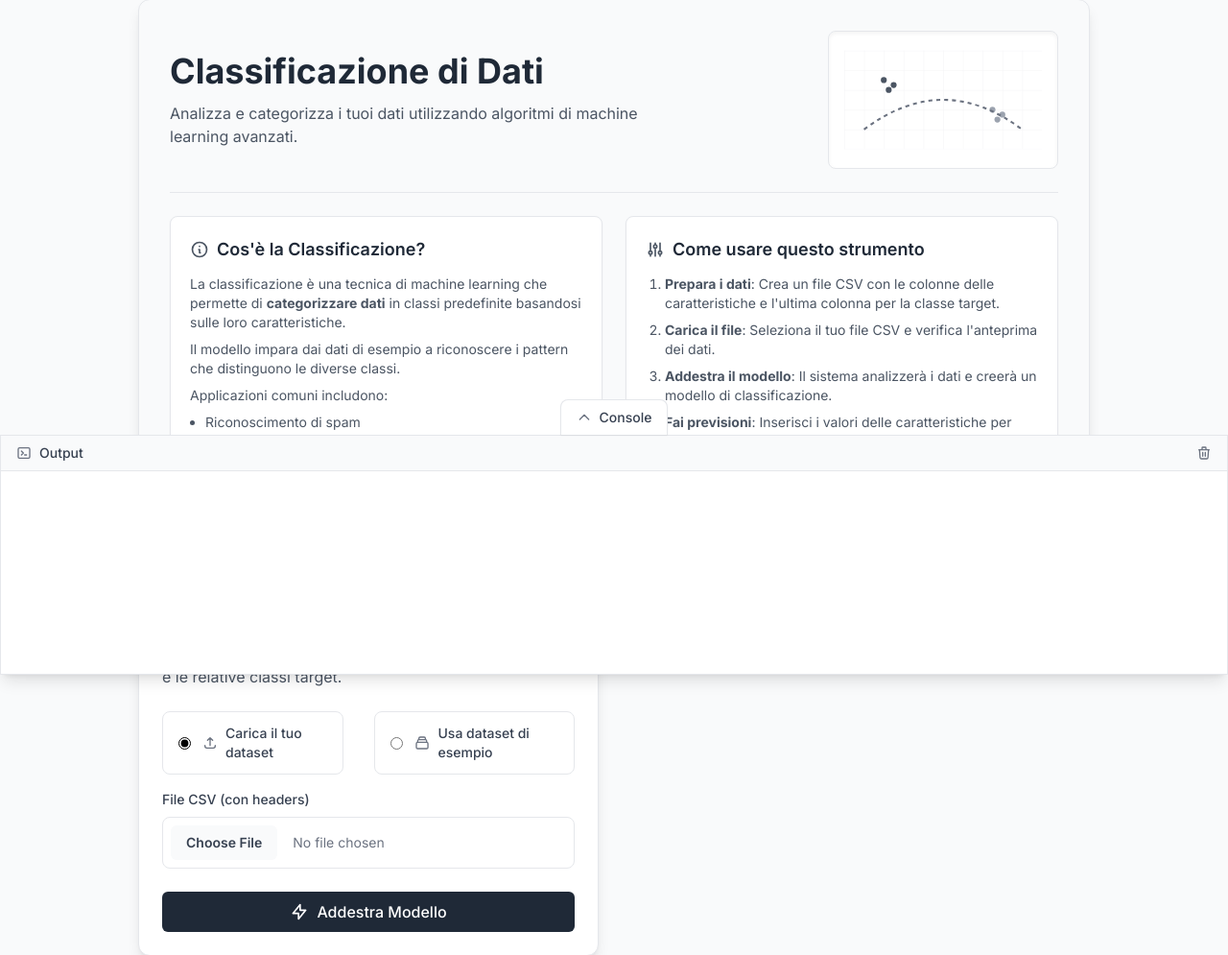
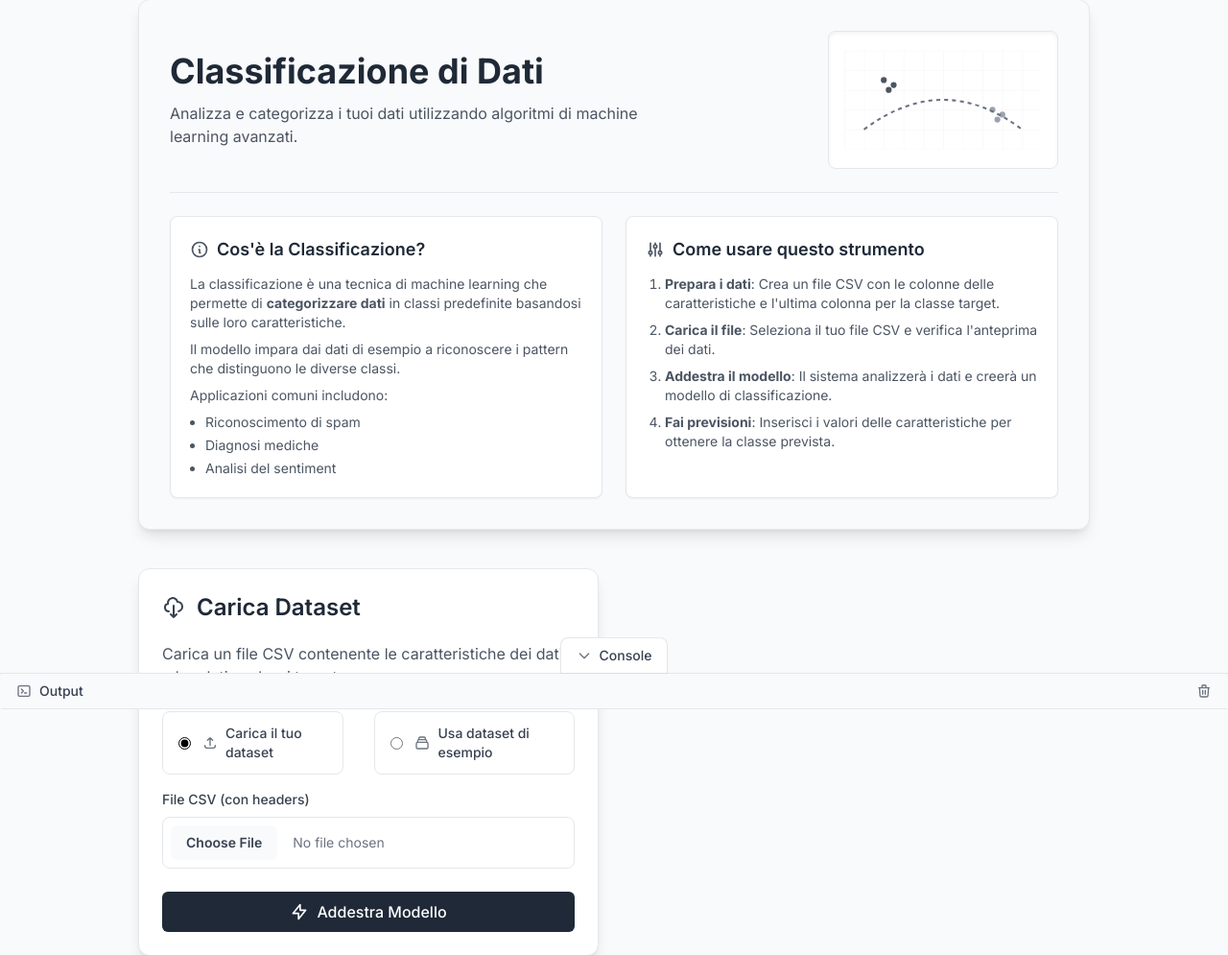
Before and after one commit to fondazionegolin/pl-ai, a Flask app: page /classificazione in a window 1280 px wide. Shown: the part 97-1092 px from the top of the page at 96% size. Run offline with Flask 3, Linux system fonts and the light colour scheme; some libraries are stand-ins or nearby versions.

Commit message:
Modifica alla console
Ora la console è sempre contratta di default

```diff
--- a/templates/base_with_console.html
+++ b/templates/base_with_console.html
@@ -43,7 +43,12 @@
             const consoleElement = document.getElementById('console');
             const consoleToggle = document.getElementById('console-toggle');
             const toggleIcon = document.getElementById('toggle-icon');
-            let consoleExpanded = true;
+            let consoleExpanded = false;
+
+            // Inizializza la console chiusa
+            consoleElement.style.height = '0px';
+            consoleElement.style.padding = '0px';
+            toggleIcon.setAttribute('d', 'M19 9l-7 7-7-7');
 
             function toggleConsole() {
                 if (consoleExpanded) {
```
